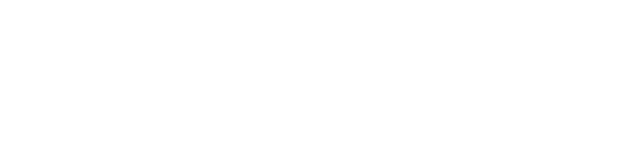
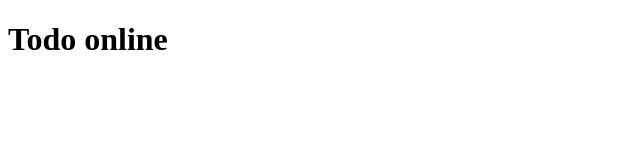
Before and after one commit to Samu43lz/primer-repositorio-git, a plain HTML site: page index.html in a window 1280 px wide. Shown: the whole page, without its empty margins (0-640 px from the left). Drawn offline with Linux system fonts and the light colour scheme.

Commit message:
Nuevo contenido

```diff
--- a/index.html
+++ b/index.html
@@ -6,6 +6,6 @@
     <title>Titulo para mi pagina con GITTT!</title>
 </head>
 <body>
-
+    <H1>Todo online</H1>
 </body>
 </html>
```
